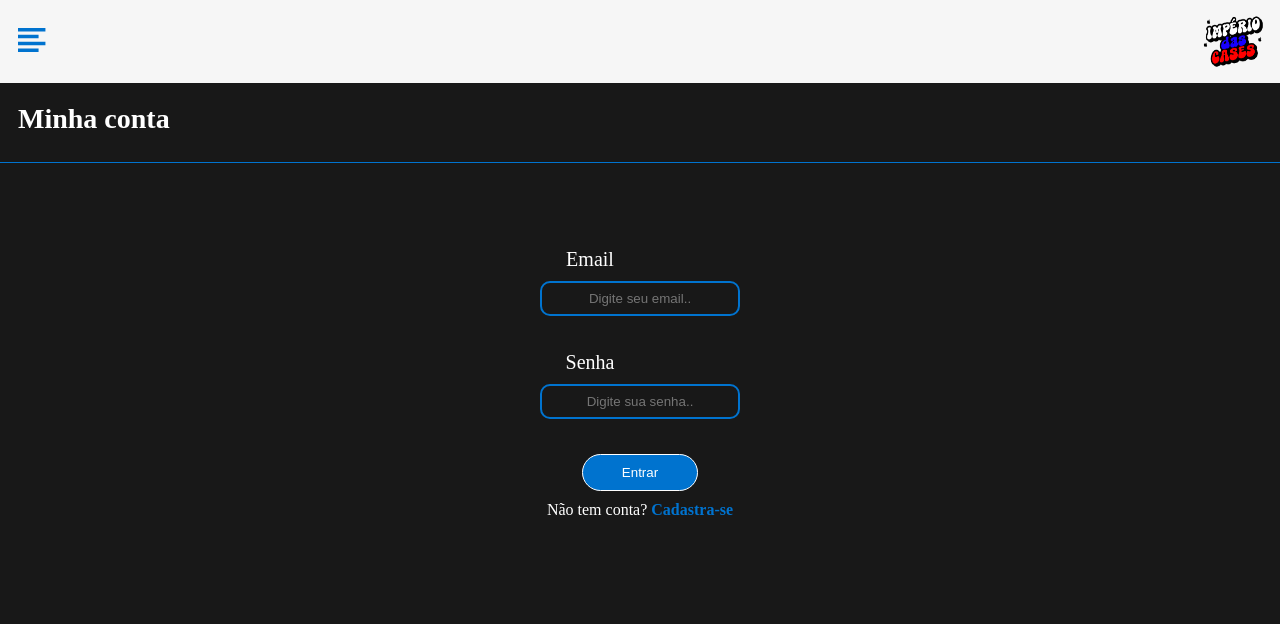
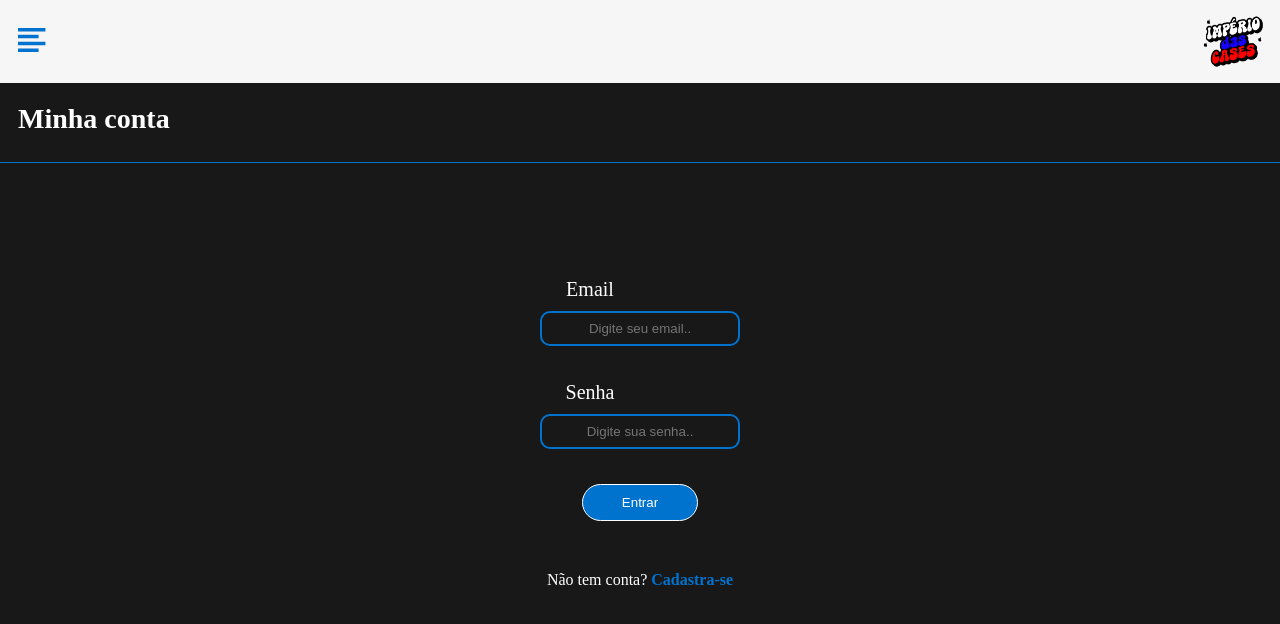
Before and after one commit to 01Vitorhugo/project-front, a React (Create React App) app in the folder front-end-cases/: page /login in a window 1280 px wide. Shown: the top 624 px of the page. Built offline with nearby package versions, Linux system fonts and the light colour scheme.

Commit message:
ultimos ajustes na page-login

```diff
--- a/front-end-cases/package.json
+++ b/front-end-cases/package.json
@@ -7,6 +7,7 @@
     "@testing-library/react": "^13.4.0",
     "@testing-library/user-event": "^13.5.0",
     "axios": "^1.5.1",
+    "firebase": "^10.5.2",
     "react": "^18.2.0",
     "react-dom": "^18.2.0",
     "react-router-dom": "^6.17.0",
--- a/front-end-cases/src/components/Login/login.css
+++ b/front-end-cases/src/components/Login/login.css
@@ -13,13 +13,14 @@
 }
 
 .login .inputs-login {
-    height: 400px;
+    height: 500px;
     width: 100%;
     margin-top: 20px;
     display: flex;
     justify-content: center;
     align-items: center;
     flex-direction: column;
+    /* background-color: #0073CF; */
 }
 
 .inputs-login label{
@@ -47,7 +48,7 @@ input:focus, input:focus {
     border: #fff solid 1px;
 }
 .inputs-login p{
-    margin-top: 10px;
+    margin-top: 50px;
 }
 .inputs-login p a{
     color: #0073CF;
```
Also changed, not shown: front-end-cases/src/components/Register/index.js (added), front-end-cases/src/components/Register/register.css (added), 1 other file (tests, documents, lock files or other folders).
